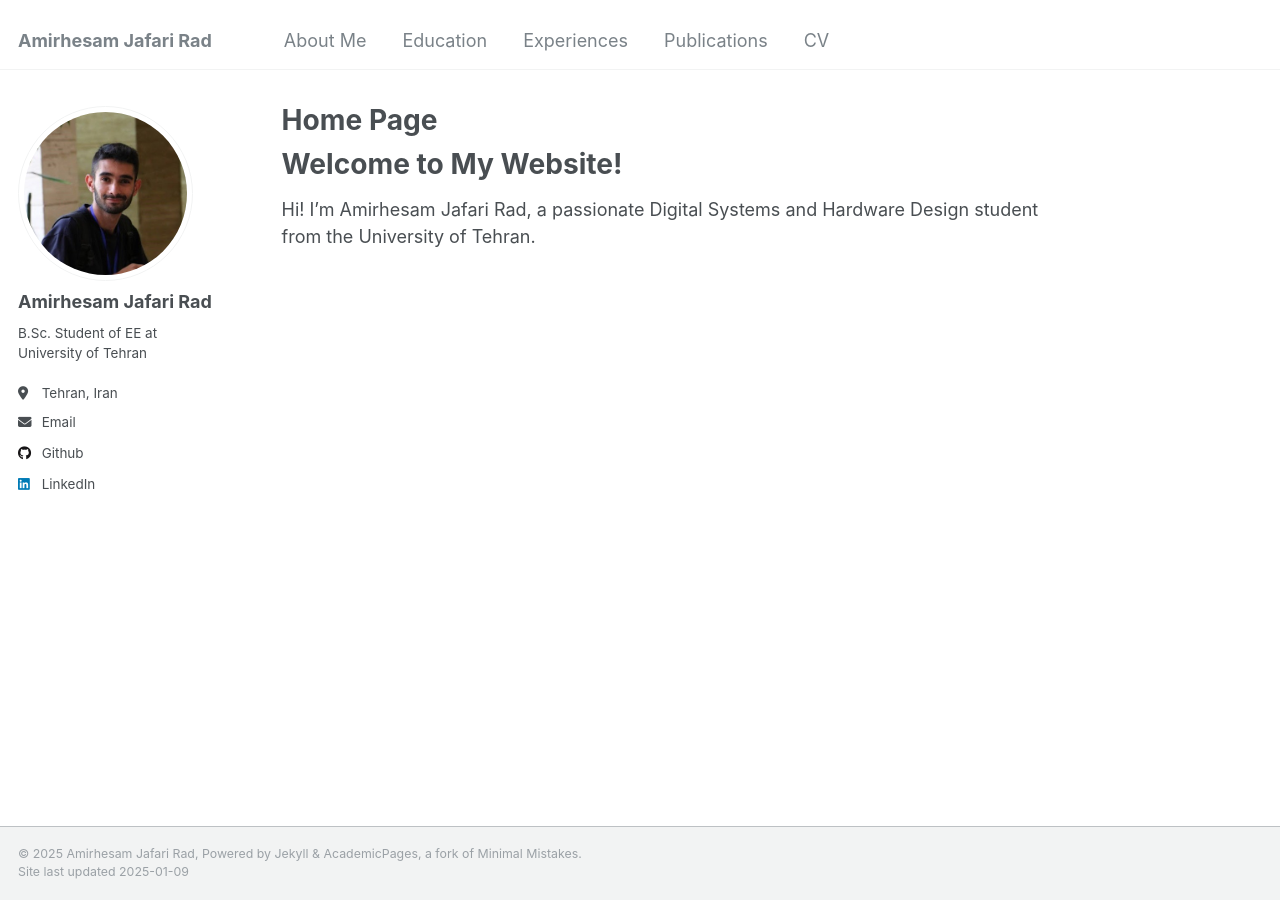
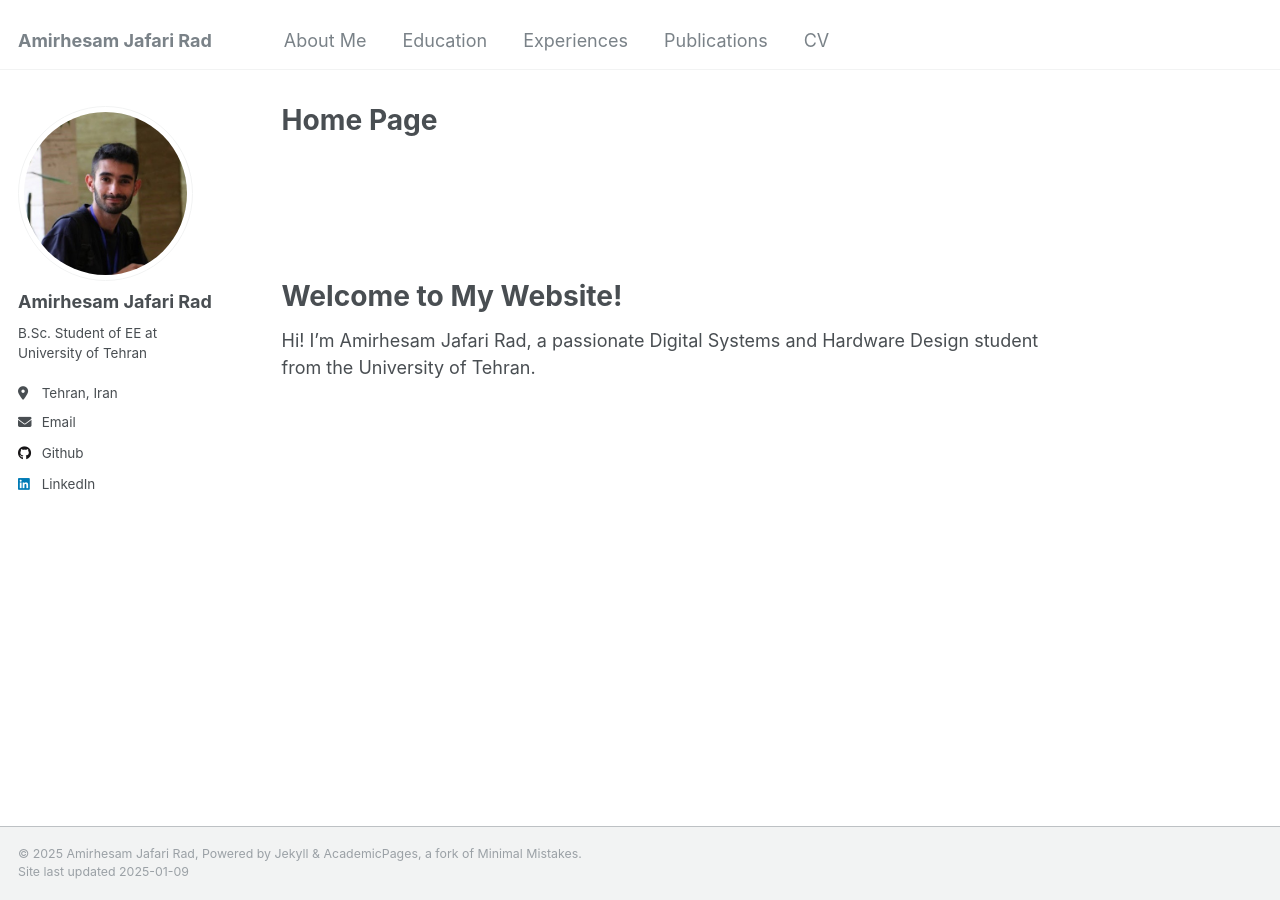
Before and after one commit to amirhjrad/amirhjrad.github.io, a Jekyll site: the page built from _pages/home.md, in a window 1280 px wide. Built offline with Jekyll 4.4.1, drawn with Linux system fonts in a browser that asks for light colours.

Commit message:
modified:   _pages/about.md 	modified:   _pages/cv.md 	modified:   _pages/home.md

```diff
--- a/_pages/home.md
+++ b/_pages/home.md
@@ -4,10 +4,11 @@
 author_profile: true
 redirect_from:
   - /home/
-
-
 ---
-
+<br>
+<br>
+<br>
+<br>
 
 # Welcome to My Website!
  Hi! I'm Amirhesam Jafari Rad, a passionate Digital Systems and Hardware Design student from the University of Tehran.
```
Also changed, not shown: _pages/about.md (+1 -1 lines), _pages/cv.md (+0 -1 lines).
